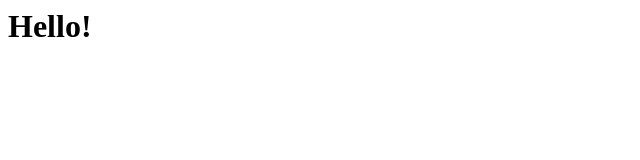
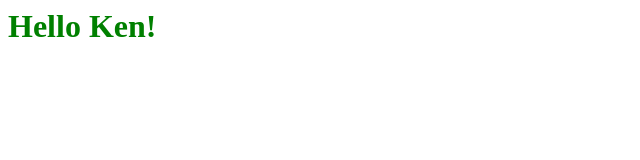
Before and after one commit to CiaranKinsella/IxD25, a plain HTML site: page index.html in a window 1280 px wide. Shown: the whole page, without its empty margins (0-640 px from the left). Drawn offline with Linux system fonts and the light colour scheme.

Commit message:
added green index.html

```diff
--- a/index.html
+++ b/index.html
@@ -1,8 +1,9 @@
 <html>
+  <link rel="stylesheet" type="text/css" href="./styles.css" />
 <head>
 <title>My Web Page</title>
 </head>
 <body>
-<h1>Hello!</h1>
+<h1>Hello Ken!</h1>
 </body>
 </html>
```
